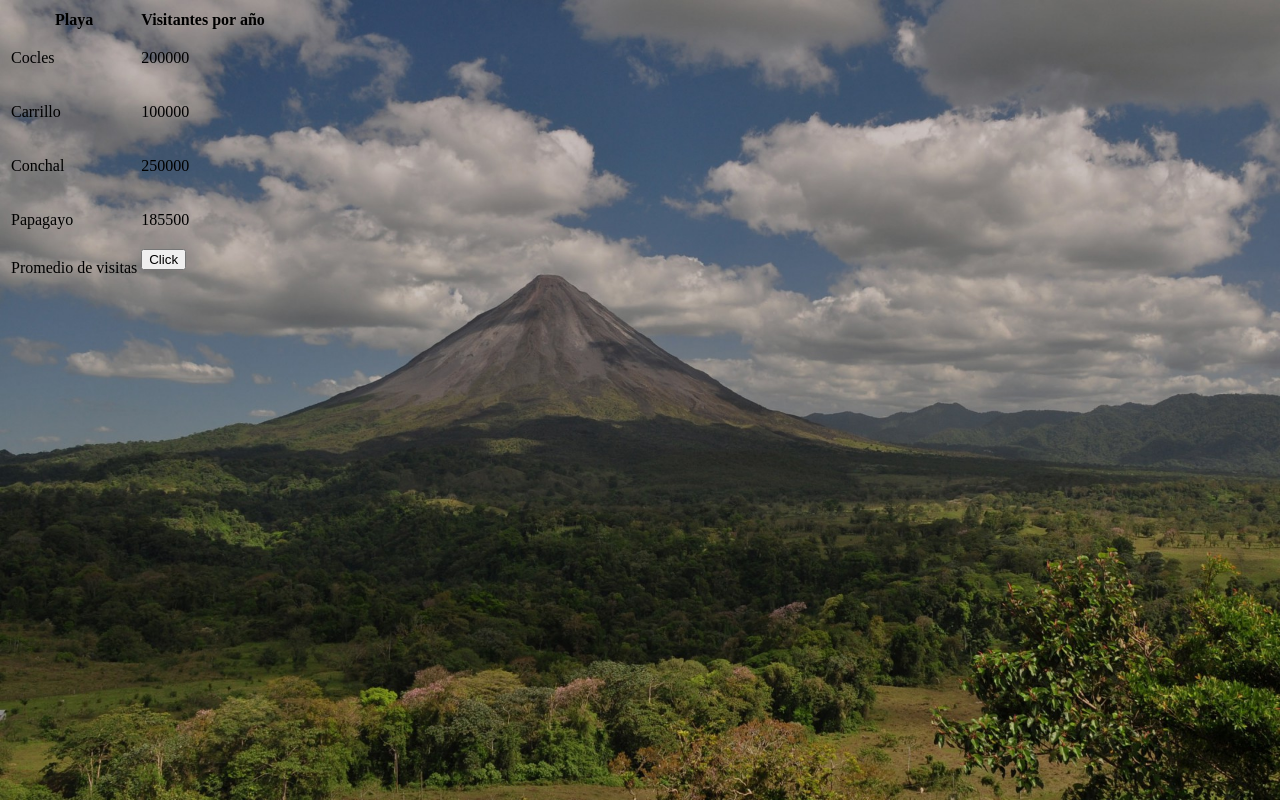
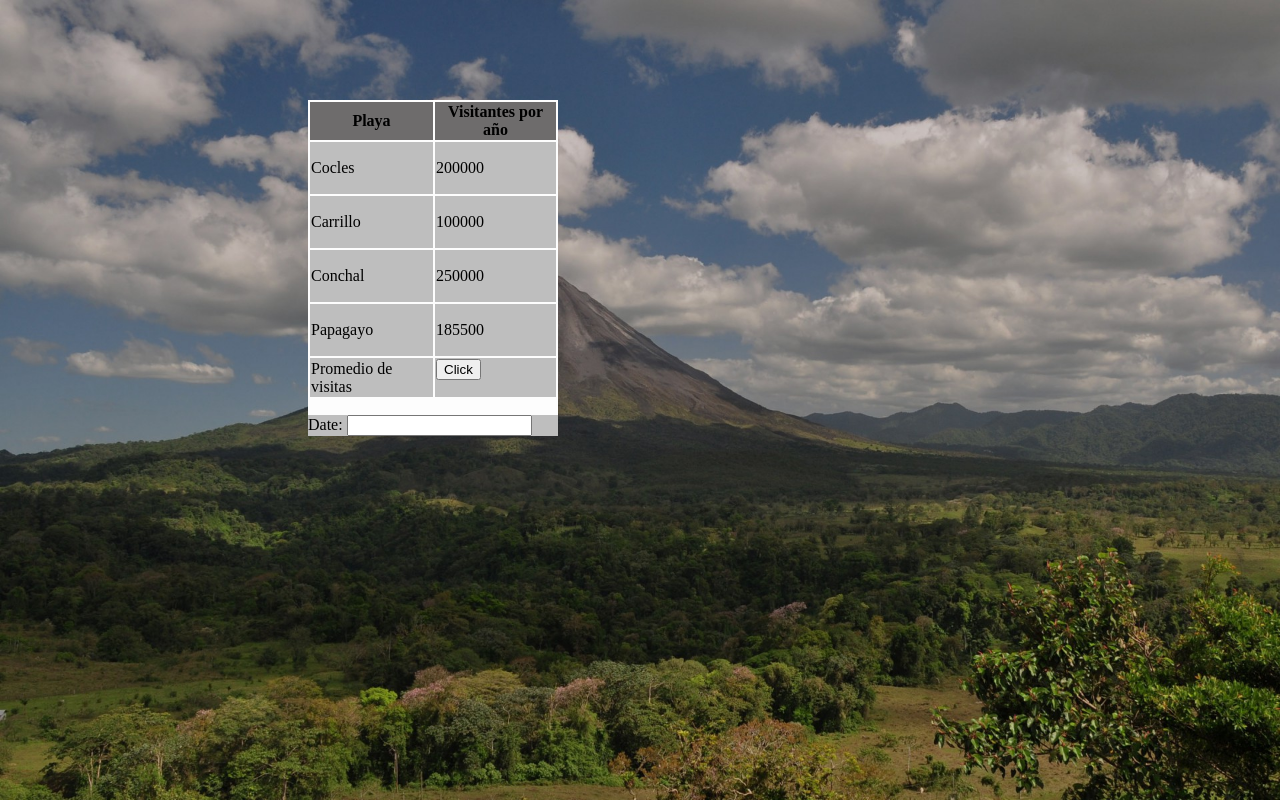
Before and after one commit to Itsugare/GoToCostaRica, a plain HTML site: page Extras.html in a window 1280 px wide. Drawn offline with nearby package versions, Linux system fonts and the light colour scheme.

Commit message:
Calendario JQ

```diff
--- a/Extras.html
+++ b/Extras.html
@@ -1,11 +1,20 @@
 <!DOCTYPE html>
 <html>
 <head>
-  <link rel="stylesheet" type="text/css" href="Resources/CSS/IndexStyle.css">
+  <link rel="stylesheet" type="text/css" href="Resources/CSS/Extras.css">
   <script src="Resources/JS/Promedio.js" type="text/javascript"></script>
+    <script src="https://code.jquery.com/jquery-1.12.4.js"></script>
+  <script src="https://code.jquery.com/ui/1.12.1/jquery-ui.js"></script>
+
+ <script>
+  $( function() {
+    $( "#datepicker" ).datepicker();
+  } );
+  </script>
+
 </head>
-<body>
-
+<body id="a">
+<div id="ContenedorPromedio">
 <table>
   <tr>
     <th>Playa</th>
@@ -35,9 +44,15 @@
     <p onload="myFunction()" id="Resultado"></p>
 
     </td>
+
+
   </tr>
+
 </table>
 
 
+     <p id="Calendario">Date: <input type="text" id="datepicker"></p>
+</div>
+
 </body>
 </html>
--- a/Resources/CSS/Extras.CSS
+++ b/Resources/CSS/Extras.CSS
@@ -0,0 +1,32 @@
+ header{
+   opacity: 0.7;
+  background-color: rgb(0,0,100);
+  color: white;
+  padding: 15px;
+  text-align: center;
+  font-family: forte;
+}
+
+body{
+   background-attachment: fixed;
+   background-size: cover;
+   background-repeat: no-repeat;
+   background-image: url("../Images/volcano.jpg");
+ }
+
+#ContenedorPromedio{
+background-color: #FDFDFD;
+width: 250px;
+margin: 100px 12px 12px 300px;
+}
+
+th{
+	background-color: #6E6C6C;
+}
+td{
+background-color: #BEBEBE;
+}
+
+#Calendario{
+	background-color: #BEBEBE;
+}
--- a/Resources/JS/Promedio.js
+++ b/Resources/JS/Promedio.js
@@ -8,3 +8,7 @@ function myFunction() {
        var e = (a+b+c+d)/4
     document.getElementById("Resultado").innerHTML = e;
 }
+
+ $( function() {
+    $( "#datepicker" ).datepicker();
+  } );
```
